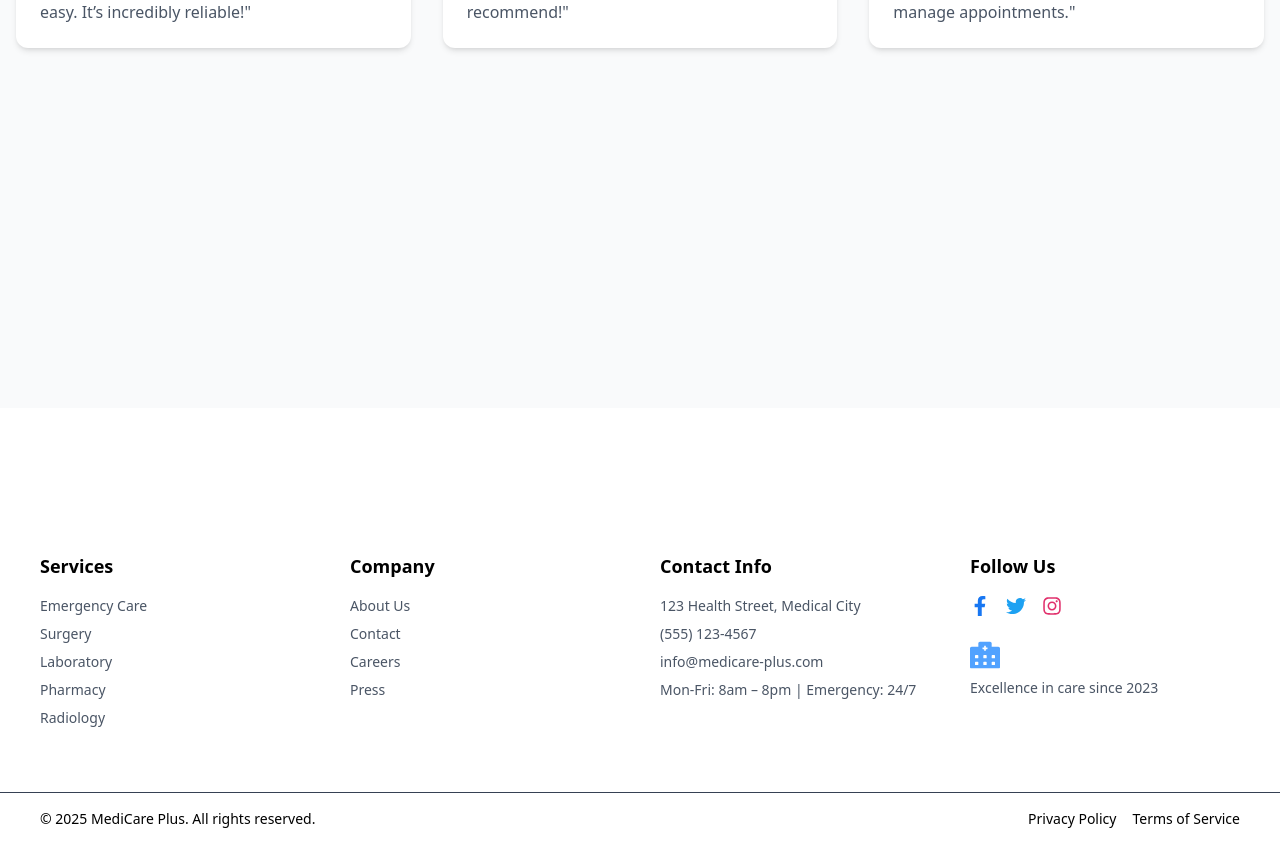
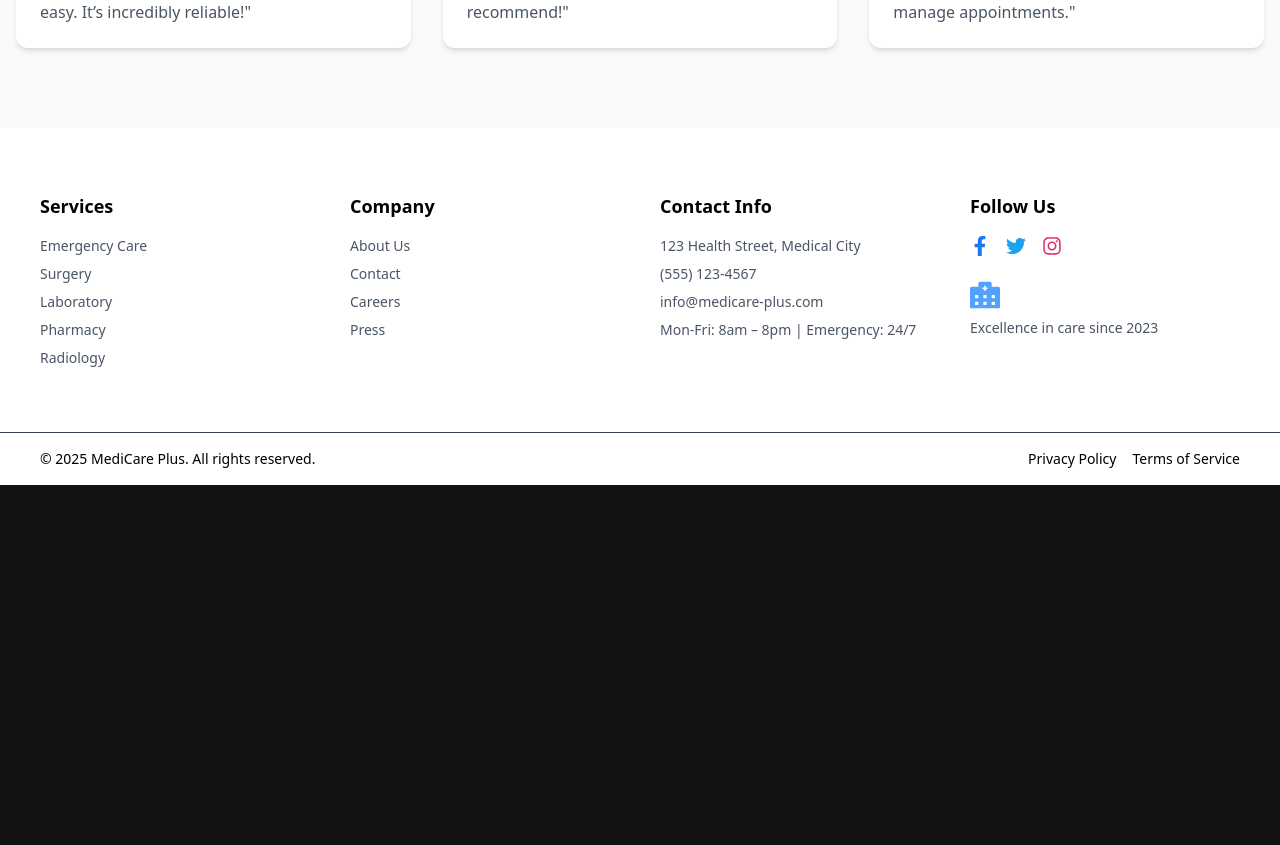
Before and after one commit to animesh156/MetMed, a React (Vite) app in the folder frontend/: page / in a window 1280 px wide. Shown: the part 5160-6005 px from the top of the page. After the commit the page ends 5645 px from the top, so only its background shows below. Built offline with nearby package versions, Linux system fonts and the light colour scheme; no server answers.

Commit message:
fixed footer alignment issue

```diff
--- a/frontend/src/components/Footer.jsx
+++ b/frontend/src/components/Footer.jsx
@@ -10,7 +10,7 @@ function Footer() {
   return (
     <>
       {/* Top Footer Section */}
-      <footer className="dark:bg-neutral-900 mt-20 text-white px-6 sm:px-10 py-16">
+      <footer className="dark:bg-neutral-900  text-white px-6 sm:px-10 py-16">
         <div className="max-w-7xl mx-auto grid grid-cols-1 sm:grid-cols-2 md:grid-cols-4 gap-10">
           {/* Services */}
           <div>
--- a/frontend/src/components/Testiomonials.jsx
+++ b/frontend/src/components/Testiomonials.jsx
@@ -28,7 +28,7 @@ const testimonials = [
 
 export default function Testimonials() {
   return (
-    <section id="testimonials" className="py-20 scroll-mt-12 h-dvh dark:bg-neutral-900 bg-gray-50">
+    <section id="testimonials" className="py-20 scroll-mt-12  dark:bg-neutral-900 bg-gray-50">
       <div className="container mx-auto px-4">
         <FadeIn direction="right" className="text-center space-y-4 mb-14">
 
```
